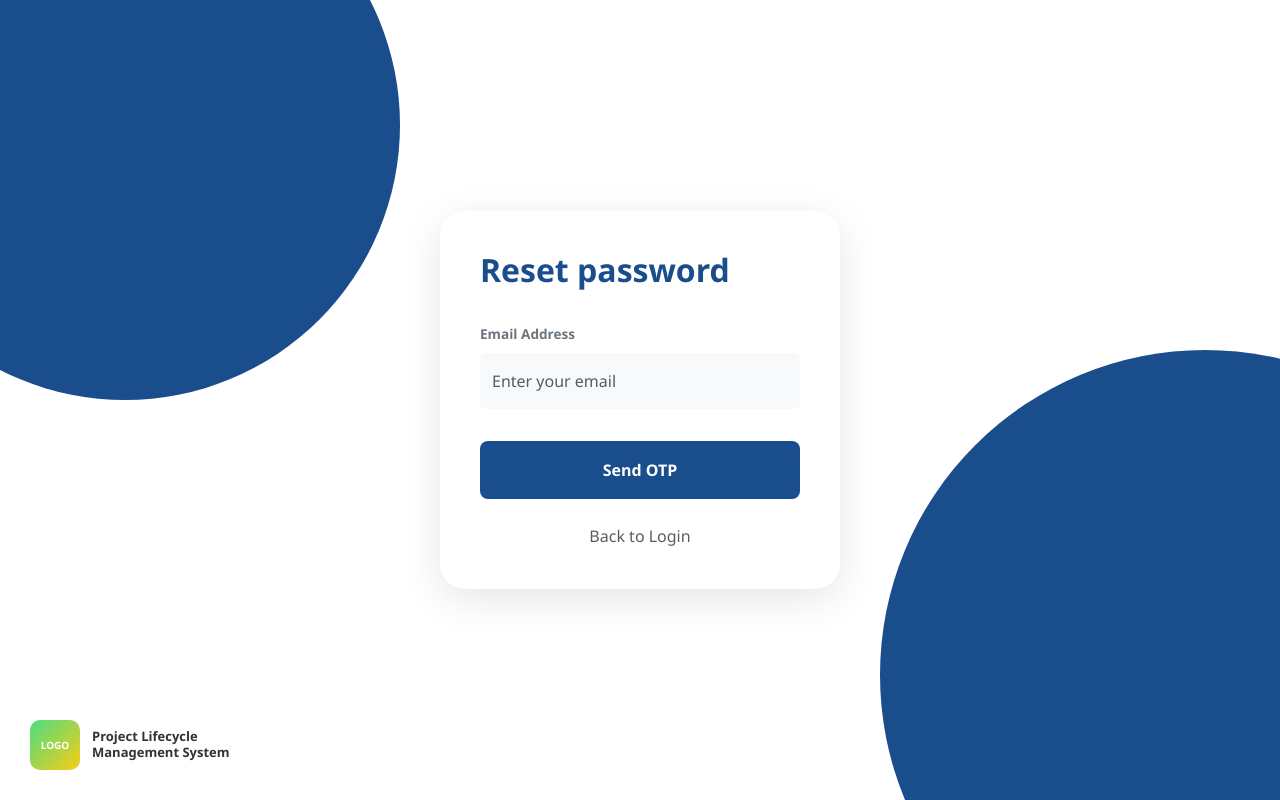
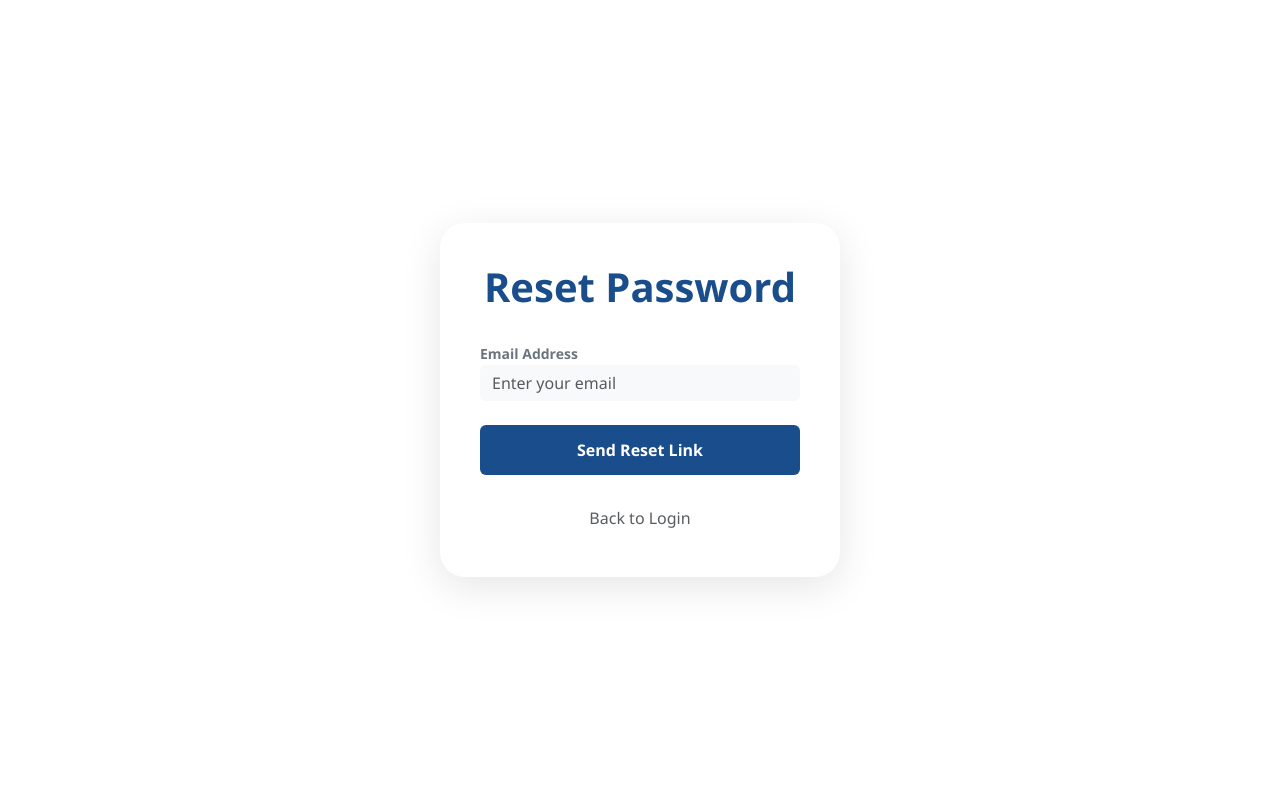
Before and after one commit to swayampg/project-lifecycle-mgt-system, a React (Create React App) app: page /reset-password in a window 1280 px wide. Built offline with nearby package versions, Linux system fonts and the light colour scheme.

Commit message:
reset page logic done

```diff
--- a/src/ResetPassword.js
+++ b/src/ResetPassword.js
@@ -1,32 +1,39 @@
 import React, { useState } from 'react';
+import { auth } from './firebaseConfig';
+import { sendPasswordResetEmail } from 'firebase/auth';
 import { useNavigate } from 'react-router-dom';
 import './Login.css';
 
 const ResetPassword = () => {
+  const [email, setEmail] = useState('');
+  const [loading, setLoading] = useState(false);
   const navigate = useNavigate();
-    const [email, setEmail] = useState('');
 
-    const handleSendOTP = (e) => {
+  const handleReset = async (e) => {
     e.preventDefault();
-        // Implementation for sending OTP would go here
-        alert(`OTP sent to ${email}`);
+    setLoading(true);
+    try {
+      await sendPasswordResetEmail(auth, email);
+      alert("A password reset link has been sent to your email!");
+      navigate('/'); // Go back to login after sending
+    } catch (error) {
+      alert("Error: " + error.message);
+    } finally {
+      setLoading(false);
+    }
   };
 
   return (
     <div className="auth-container">
-            {/* Blue circles from your image */}
-            <div className="shape-left"></div>
-            <div className="shape-right"></div>
+      <div className="login-card text-center">
+        <h1 className="welcome-text" style={{ color: '#1a4d8c', marginBottom: '30px' }}>Reset Password</h1>
 
-            <div className="login-card">
-                <h2 className="welcome-text" style={{ fontSize: '2rem', marginBottom: '2rem' }}>Reset password</h2>
-
-                <form onSubmit={handleSendOTP}>
+        <form onSubmit={handleReset}>
           <div className="mb-4 text-start">
-                        <label className="fw-bold small text-secondary mb-2" style={{ fontSize: '0.85rem' }}>Email Address</label>
+            <label className="fw-bold small text-secondary">Email Address</label>
             <input
               type="email"
-                            className="form-control bg-light border-0 py-3"
+              className="form-control bg-light border-0"
               placeholder="Enter your email"
               value={email}
               onChange={(e) => setEmail(e.target.value)}
@@ -36,28 +43,21 @@ const ResetPassword = () => {
 
           <button
             type="submit"
-                        className="btn w-100 fw-bold text-white py-3 mt-2"
-                        style={{ backgroundColor: '#1a4d8c', borderRadius: '8px' }}
+            disabled={loading}
+            className="btn w-100 fw-bold text-white mb-4"
+            style={{ backgroundColor: '#1a4d8c', padding: '12px' }}
           >
-                        Send OTP
+            {loading ? "Sending..." : "Send Reset Link"}
           </button>
 
-                    <div className="text-center mt-4">
           <button
             type="button"
-                            className="btn btn-link p-0 text-muted text-decoration-none small"
+            className="btn btn-link w-100 text-muted text-decoration-none"
             onClick={() => navigate('/')}
           >
             Back to Login
           </button>
-                    </div>
         </form>
-            </div>
-
-            {/* Branding Logo at bottom left */}
-            <div className="brand-footer">
-                <div className="logo-placeholder">LOGO</div>
-                <p className="brand-name">Project Lifecycle<br />Management System</p>
       </div>
     </div>
   );
```
Lines whose indentation alone changed are shown as unchanged.
